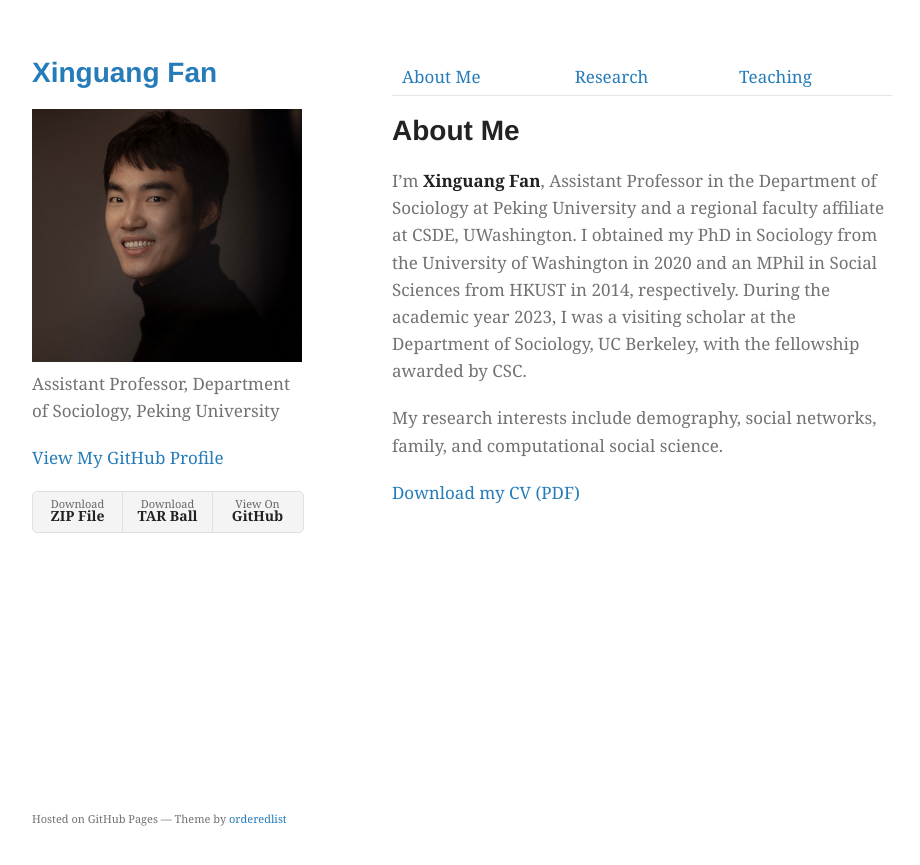
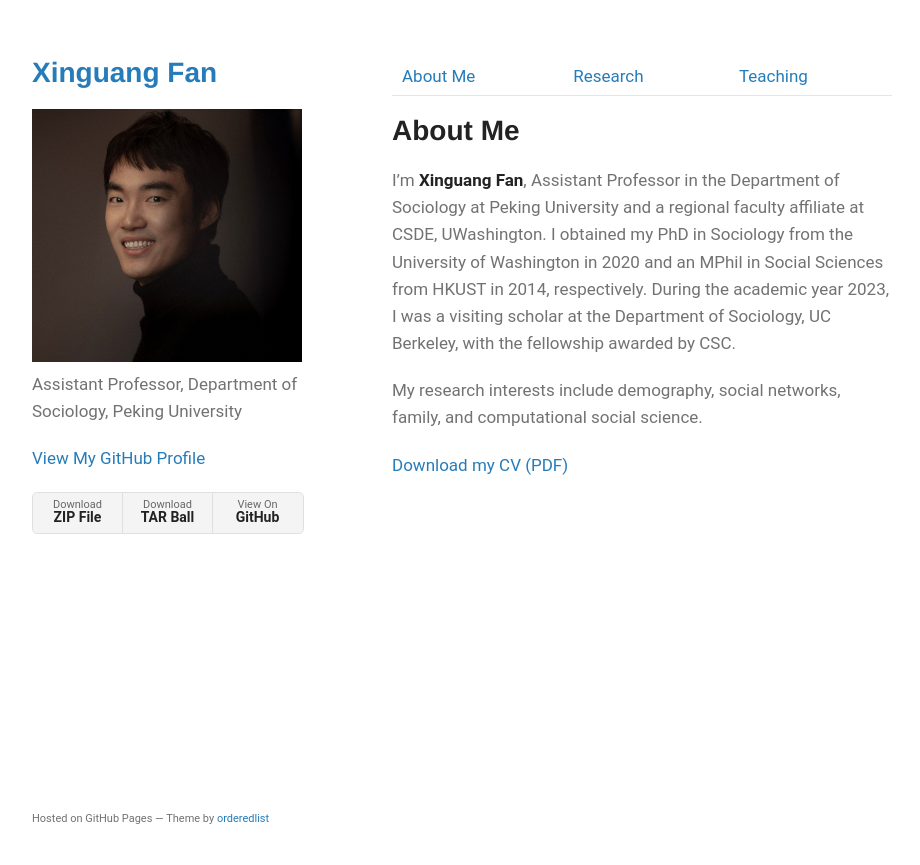
Before and after one commit to xinguang-fan/xinguang-fan.github.io, a Jekyll site: the page built from index.md, in a window 1280 px wide. Shown: the top 865 px of the page, without its empty margins (178-1098 px from the left). Built offline with Jekyll 4.4.1, drawn with Linux system fonts in a browser that asks for light colours.

Commit message:
Update style.scss

```diff
--- a/assets/css/style.scss
+++ b/assets/css/style.scss
@@ -5,7 +5,7 @@
 
 
 body {
-  font-family: "Georgia", serif; /* Example: Georgia */
+  font-family: "Roboto", serif; /* Example: Georgia */
   font-size: 17px;
   line-height: 1.6;
 }
```
